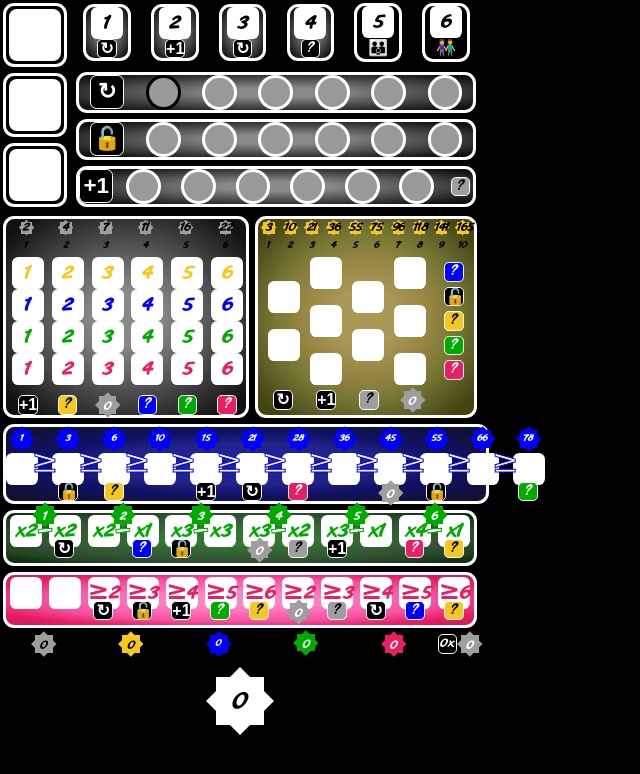
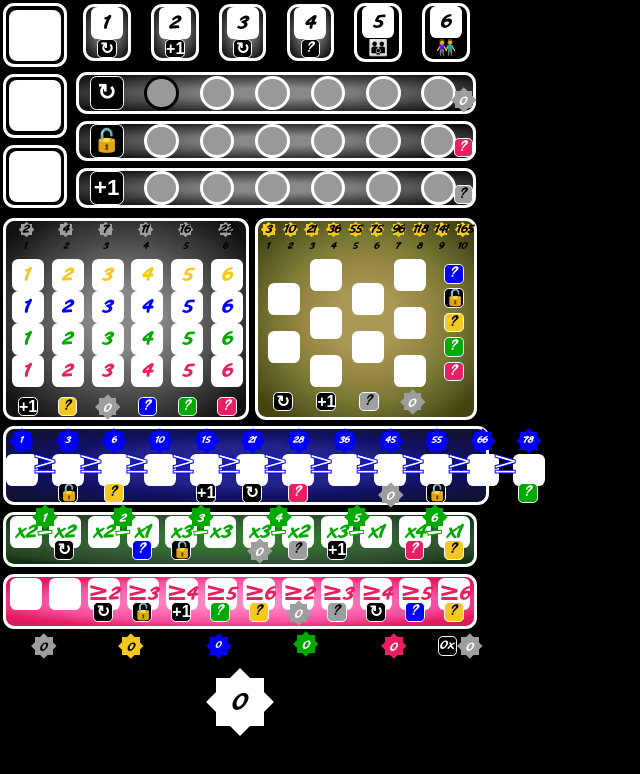
Before and after one commit to SamMaier/SamMaier.github.io, a plain HTML site: page twiceasclever/index.html in a window 1280 px wide. Both pictures are taken after a click on the element 163 px from the left and 92 px from the top of the page. Shown: the whole page, without its empty margins (0-640 px from the left). Drawn offline with Linux system fonts and the light colour scheme.

Commit message:
Foxes somewhat working but not fully

```diff
--- a/twiceasclever/app.js
+++ b/twiceasclever/app.js
@@ -155,21 +155,38 @@ function updateScore() {
   // Fox scoring: numFoxes is incremented in individual calc functions.
   // The lowest score among all colors is the value for each fox.
   let foxValue = Math.min(silverScore, yellowScore, blueScore, greenScore, pinkScore);
-  if (!isFinite(foxValue) || isNaN(foxValue)) {
-      foxValue = 0; // Handle cases where a score might not be a number yet
+  if (foxValue === silverScore) {
+    foxStyleClass = "foxs"
+  } else if (foxValue === yellowScore) {
+    foxStyleClass = "foxy"
+  } else if (foxValue === blueScore) {
+    foxStyleClass = "foxb"
+  } else if (foxValue === greenScore) {
+    foxStyleClass = "foxg"
+  } else {
+    foxStyleClass = "foxp"
   }
 
   // Update fox display
   // The individual fox icons on the board are now styled generically as grey.
   // We only update the total fox score display at the bottom.
-  const allFoxElements = document.querySelectorAll(".points.fox .pointsnumber");
-  allFoxElements.forEach(el => {
-      el.innerHTML = foxValue.toString();
-  });
+  let allFoxElements = document.getElementsByClassName("fox")
+  for (let el of allFoxElements) {
+    classes = el.className.split(" ")
+    newClasses = ""
+    for (let j = 0; j < classes.length; j++) {
+      if (classes[j].startsWith("fox") && classes[j].length === 4) {
+        console.log("removing " + classes[j])
+      } else {
+        newClasses += classes[j] + " "
+      }
+    }
+    newClasses += foxStyleClass
+    el.className = newClasses
+    el.children[0].innerHTML = foxValue.toString()
+  }
 
   document.getElementById("foxmultiplier").innerHTML = numFoxes.toString() + "x";
-  document.getElementById("foxpoints").children[0].innerHTML = (numFoxes * foxValue).toString();
-
 
   let totalScoreVal = silverScore + yellowScore + blueScore + greenScore + pinkScore + (numFoxes * foxValue);
   document.getElementById("totalScore").innerHTML = totalScoreVal.toString();
--- a/twiceasclever/index.html
+++ b/twiceasclever/index.html
@@ -68,19 +68,19 @@
     <div style="justify-content: space-between; width: calc(100% - 0.8rem); margin-bottom: 0.2rem; display: flex; align-items: center;" class="surroundingbox greyshadow">
       <div style="font-style: normal; height: 2rem; width: 2rem; line-height: 2rem; font-size: 1.4rem; border-radius: 0.4rem; margin: auto" class="bonusbox blackbonus">↻</div>
       <div class="circle" onclick="circle(this)"></div><div class="circle" onclick="circle(this)"></div><div class="circle" onclick="circle(this)"></div><div class="circle" onclick="circle(this)"></div><div class="circle" onclick="circle(this)"></div><div class="circle" onclick="circle(this)"></div>
+      <div class="points fox" style="margin: 0.8rem 0 0 -0.8rem;"><div class="pointsnumber">0</div></div>
     </div>
     <!-- Circle Track 2 -->
     <div style="justify-content: space-between; width: calc(100% - 0.8rem); margin-bottom: 0.2rem; display: flex; align-items: center;" class="surroundingbox greyshadow">
       <div style="font-style: normal; height: 2rem; width: 2rem; line-height: 2rem; font-size: 1.4rem; border-radius: 0.4rem; margin: auto" class="bonusbox blackbonus">🔓</div>
       <div class="circle" onclick="circle(this)"></div><div class="circle" onclick="circle(this)"></div><div class="circle" onclick="circle(this)"></div><div class="circle" onclick="circle(this)"></div><div class="circle" onclick="circle(this)"></div><div class="circle" onclick="circle(this)"></div>
+        <div class="bonusbox pinkbonus" style="margin: 0.8rem 0 0 -0.8rem;">?</div>
     </div>
     <!-- Circle Track 3 -->
     <div style="justify-content: space-between; width: calc(100% - 0.8rem); display: flex; align-items: center;" class="surroundingbox greyshadow">
       <div style="font-style: normal; height: 2rem; width: 2rem; line-height: 2rem; font-size: 1.4rem; border-radius: 0.4rem; margin: auto" class="bonusbox blackbonus">+1</div>
-      <div style="display: flex; justify-content: space-around; flex-grow: 1; margin: 0 0.2rem;"> <!-- Circle wrapper -->
-        <div class="circle" onclick="circle(this)"></div><div class="circle" onclick="circle(this)"></div><div class="circle" onclick="circle(this)"></div><div class="circle" onclick="circle(this)"></div><div class="circle" onclick="circle(this)"></div><div class="circle" onclick="circle(this)"></div>
-      </div>
-      <div class="bonusbox greybonus" style="margin: auto 0.2rem;">?</div>
+      <div class="circle" onclick="circle(this)"></div><div class="circle" onclick="circle(this)"></div><div class="circle" onclick="circle(this)"></div><div class="circle" onclick="circle(this)"></div><div class="circle" onclick="circle(this)"></div><div class="circle" onclick="circle(this)"></div>
+      <div class="bonusbox greybonus" style="margin: 0.8rem 0 0 -0.8rem;">?</div>
     </div>
   </div>
 </div>
```
